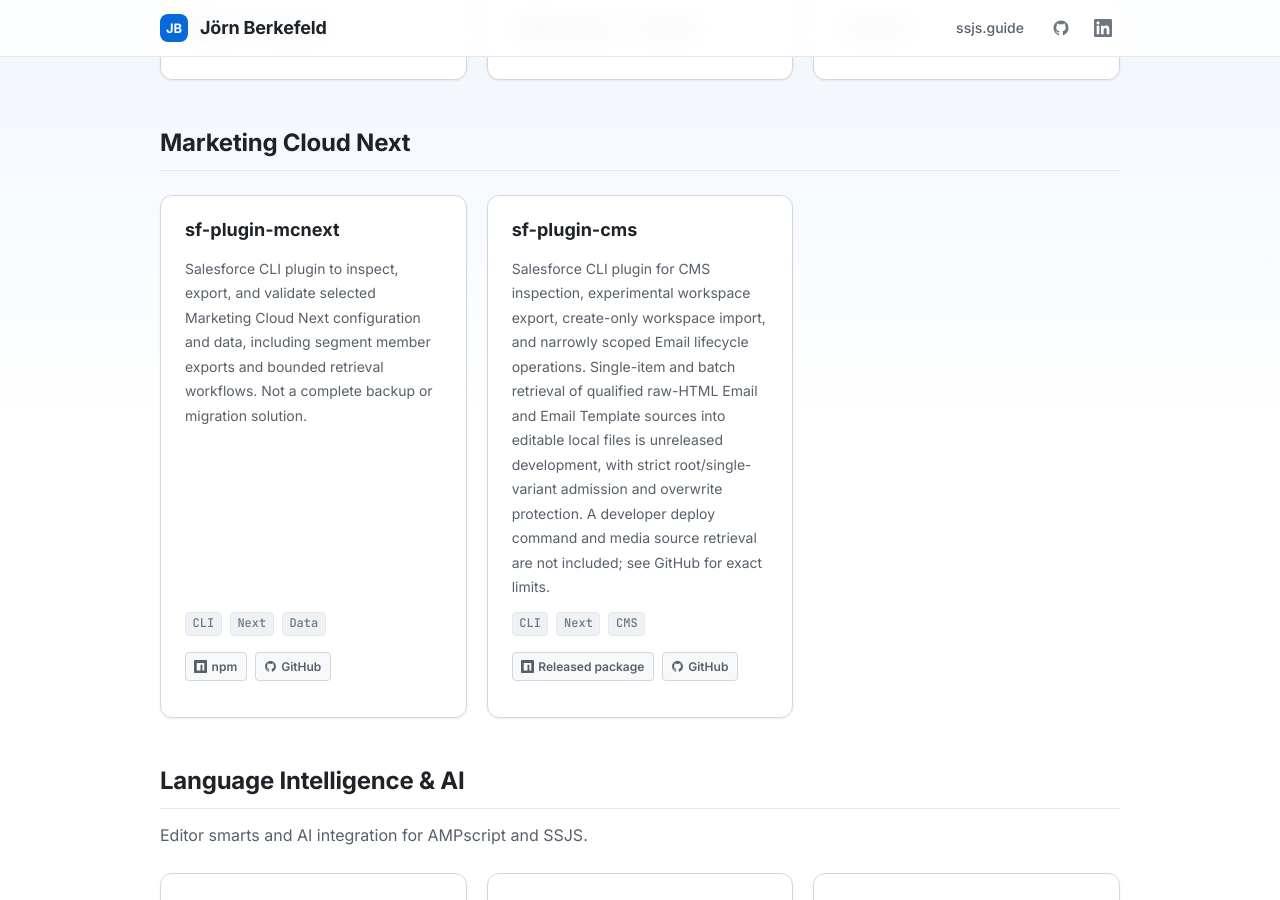
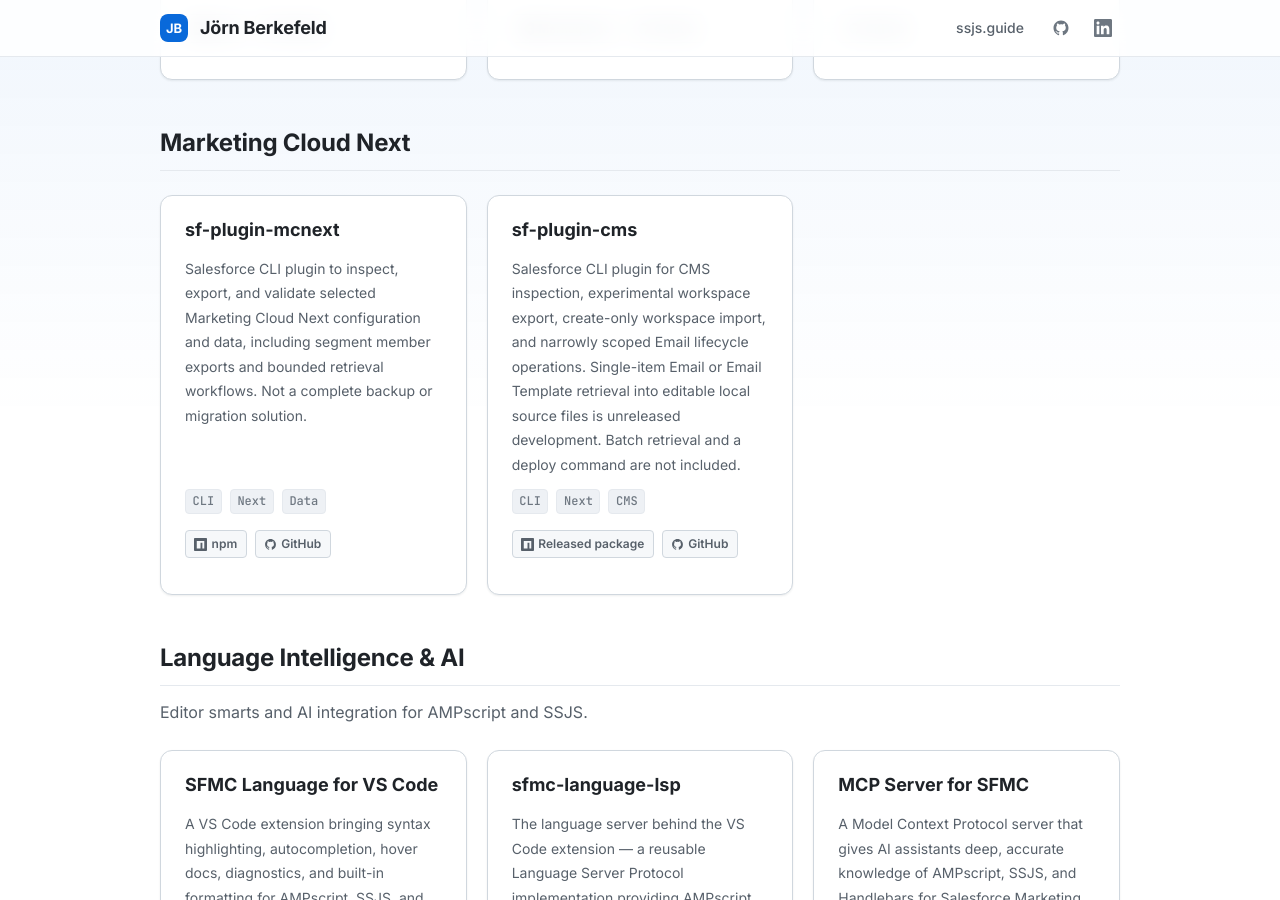
Before and after one commit to JoernBerkefeld/joernberkefeld.com, a Jekyll site: the page built from index.md, in a window 1280 px wide and 900 px high, scrolled down 2302 px. Built offline with Jekyll 4.4.1, drawn with Linux system fonts in a browser that asks for light colours; comment, search, counter and statistics services are not loaded.

Commit message:
Revert "update sf-plugin-cms description to match 0.12.0"
This reverts commit ff0e2b964f2604f8856681341c73b11028e245a0.

```diff
--- a/index.md
+++ b/index.md
@@ -157,7 +157,7 @@ description: "Jörn Berkefeld — Senior Salesforce Technical Architect and open
     </div>
     <div class="project-card">
       <div class="project-title">sf-plugin-cms</div>
-      <p class="project-desc">Salesforce CLI plugin for CMS inspection, experimental workspace export, create-only workspace import, and narrowly scoped Email lifecycle operations. Single-item and batch retrieval of qualified raw-HTML Email and Email Template sources into editable local files is unreleased development, with strict root/single-variant admission and overwrite protection. A developer deploy command and media source retrieval are not included; see GitHub for exact limits.</p>
+      <p class="project-desc">Salesforce CLI plugin for CMS inspection, experimental workspace export, create-only workspace import, and narrowly scoped Email lifecycle operations. Single-item Email or Email Template retrieval into editable local source files is unreleased development. Batch retrieval and a deploy command are not included.</p>
       <div class="project-tags"><span class="project-tag">CLI</span><span class="project-tag">Next</span><span class="project-tag">CMS</span></div>
       <div class="project-links">
         <a class="project-link" href="https://www.npmjs.com/package/sf-plugin-cms" target="_blank" rel="noopener">{% include icons/npm.svg %} Released package</a>
```
